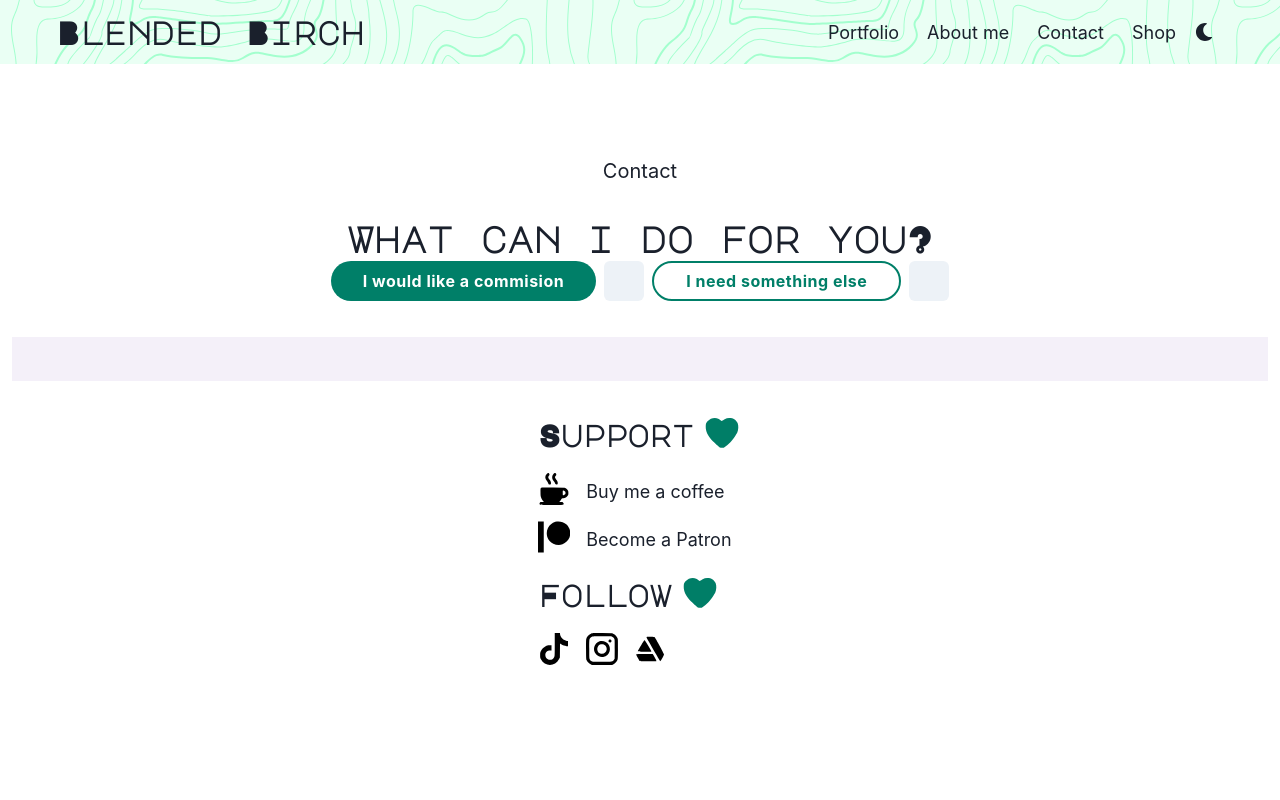
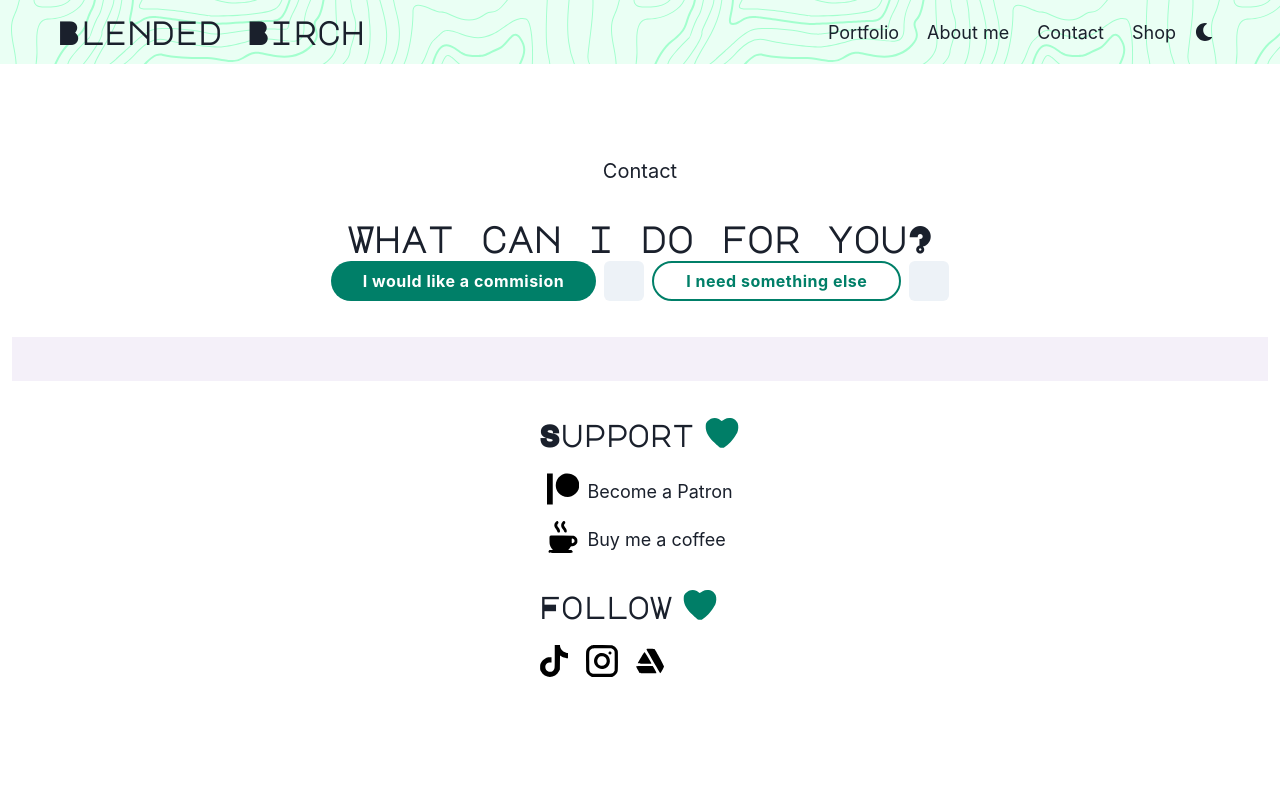
Before and after one commit to anpospisil/blended-birch-portfolio, a React (Create React App) app: page /contact in a window 1280 px wide. Shown: the top 800 px of the page. Built offline with nearby package versions, Linux system fonts and the light colour scheme.

Commit message:
fixed footer social icons for dark mode

```diff
--- a/src/App.css
+++ b/src/App.css
@@ -23,47 +23,23 @@ a{
 #root{
   padding-bottom: 28em;
 }
-
-/* .react-photo-gallery--gallery {
-  width: 100%;
-  height: auto;
+.social-links a img{
+  transition: all 0.25s;
 }
-
-.react-photo-gallery--gallery img {
-  width: 50%;
-  height: auto;
-  max-height: 100vh;
-  object-fit: cover;
-  overflow: hidden;
-  object-position: center center;
+.social-links a:hover img{
+transform: scale(1.2);
 }
-
-.fullscreen .react-photo-gallery--gallery img {
-  max-height: 100vh;
-} */
-
-/* .galleryContainer {
-  white-space: nowrap;
-    overflow-x: scroll;
-    overflow-x: hidden;
-    scroll-snap-type: x proximity;
-    height: 100%;
-    width: 100%;
+.heart-container:hover .heart{
+  animation: heartbeat 0.75s ease-in-out infinite;
+}
+@keyframes heartbeat {
+  0%, 100% {
+    transform: scale(1);
   }
-.react-photo-gallery--gallery div {
-  flex-flow: nowrap !important;
-  height: 100%;
-  align-items: center;
+  25%, 75% {
+    transform: scale(1.2);
+  }
+  50% {
+    transform: scale(1);
+  }
 }
-.react-photo-gallery--gallery div img{
-  height: 100%;
-  width: 100%;
-
-} */
-
-/* .items{
-  height: auto;
-  display: inline-flex;
-  float: left;
-  width: 100%;
-}; */
--- a/src/components/Socials/index.tsx
+++ b/src/components/Socials/index.tsx
@@ -21,30 +21,32 @@ export const Socials = () => {
   const { colorMode, toggleColorMode } = useColorMode()
 
   return(
-   <Grid minH="auto" >
-      <VStack alignItems={"flex-start"} spacing={5} m={0} >
-        <Heading display={"flex"} gap={2} alignItems={"flex-end"} fontSize={30} textAlign={"left"}>
-         Support <Image w={10} src={colorMode === "light" ? heartDk : heartLt} />
+   <Grid minH="auto">
+      <VStack className="social-links" alignItems={"flex-start"} spacing={8}>
+        <VStack spacing={5} m={0} >
+        <Heading className="heart-container"   display={"flex"} gap={2} alignItems={"flex-end"} fontSize={30} textAlign={"left"}>
+         Support <Image  className="heart" w={10} src={colorMode === "light" ? heartDk : heartLt} />
         </Heading>
         <VStack alignItems={"flex-start"} spacing='16px'>
-          <HStack alignItems={"flex-end"} spacing='16px'>
-           <Link href="https://www.instagram.com/blendedbirch/"><Image boxSize="32px" src={coffee}/></Link>
-           <Link fontSize={[16, 16, 16, 18]} href="https://www.instagram.com/blendedbirch/">Buy me a coffee </Link>
-           </HStack>
-           <HStack alignItems={"flex-end"}  spacing='16px'>
 
-            <Link href="https://www.tiktok.com/@blendedbirch"><Image boxSize="32px" src={patreon}/></Link>
-            <Link fontSize={[16, 16, 16, 18]} href="https://www.instagram.com/blendedbirch/">Become a Patron </Link>
-            </HStack>
+
+            <Link display="flex" gap={2} alignItems={"flex-end"} href="https://www.tiktok.com/@blendedbirch"><Image boxSize="32px" src={colorMode === "light" ? patreon : patreonLt}/>Become a Patron </Link>
+
+           <Link display="flex" gap={2} alignItems={"flex-end"} href="https://www.instagram.com/blendedbirch/"><Image boxSize="32px" src={colorMode === "light" ? coffee : coffeeLt}/>Buy me a coffee </Link>
+
         </VStack>
-        <Heading display={"flex"}  gap={2} alignItems={"flex-end"} fontSize={30} >Follow <Image w={10} src={colorMode === "light" ? heartDk : heartLt} /></Heading>
+
+
+        </VStack>
+        <VStack  alignItems={"flex-start"} spacing={5} m={0} >
+        <Heading className="heart-container" display={"flex"}  gap={2} alignItems={"flex-end"} fontSize={30} >Follow <Image className="heart" w={10} src={colorMode === "light" ? heartDk : heartLt} /></Heading>
         <HStack spacing='16px' >
-            <Link href="https://www.tiktok.com/@blendedbirch"><Image boxSize="32px" src={tiktok}/></Link>
-            <Link href="https://www.instagram.com/blendedbirch/"><Image boxSize="32px" src={insta}/></Link>
-            <Link href="https://www.instagram.com/blendedbirch/"><Image boxSize="32px" src={artSt}/></Link>
+            <Link href="https://www.tiktok.com/@blendedbirch"><Image boxSize="32px" src={colorMode === "light" ? tiktok : tiktokLt}/></Link>
+            <Link href="https://www.instagram.com/blendedbirch/"><Image boxSize="32px" src={colorMode === "light" ? insta : instaLt}/></Link>
+            <Link href="https://www.instagram.com/blendedbirch/"><Image boxSize="32px" src={colorMode === "light" ? artSt : artStLt}/></Link>
         </HStack>
+        </VStack>
       </VStack>
-      {/* <HStack mt={4} justifyContent={"center"}><Text fontSize={14}>Thank you!</Text><Image boxSize="24px" src={thanks}/></HStack> */}
     </Grid>
 
 );}
```
